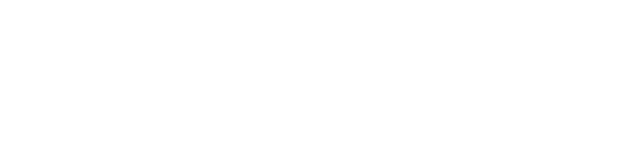
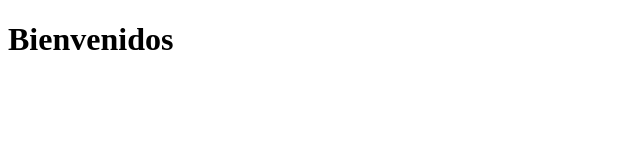
Before and after one commit to FacuAJ-Garcia/Proyecto21F-FAGarcia, a plain HTML site: page index.html in a window 1280 px wide. Shown: the whole page, without its empty margins (0-640 px from the left). Drawn offline with Linux system fonts and the light colour scheme.

Commit message:
agrego un titulo

```diff
--- a/index.html
+++ b/index.html
@@ -5,10 +5,11 @@
     <meta charset="UTF-8">
     <meta http-equiv="X-UA-Compatible" content="IE=edge">
     <meta name="viewport" content="width-device-width, initial-scale-1.0">
-    <title>Document</title>
+    <title>Proyecto en Git</title>
 </head>
 <body>
 
+    <h1>Bienvenidos</h1>
 
 </body>
 </html>
```
